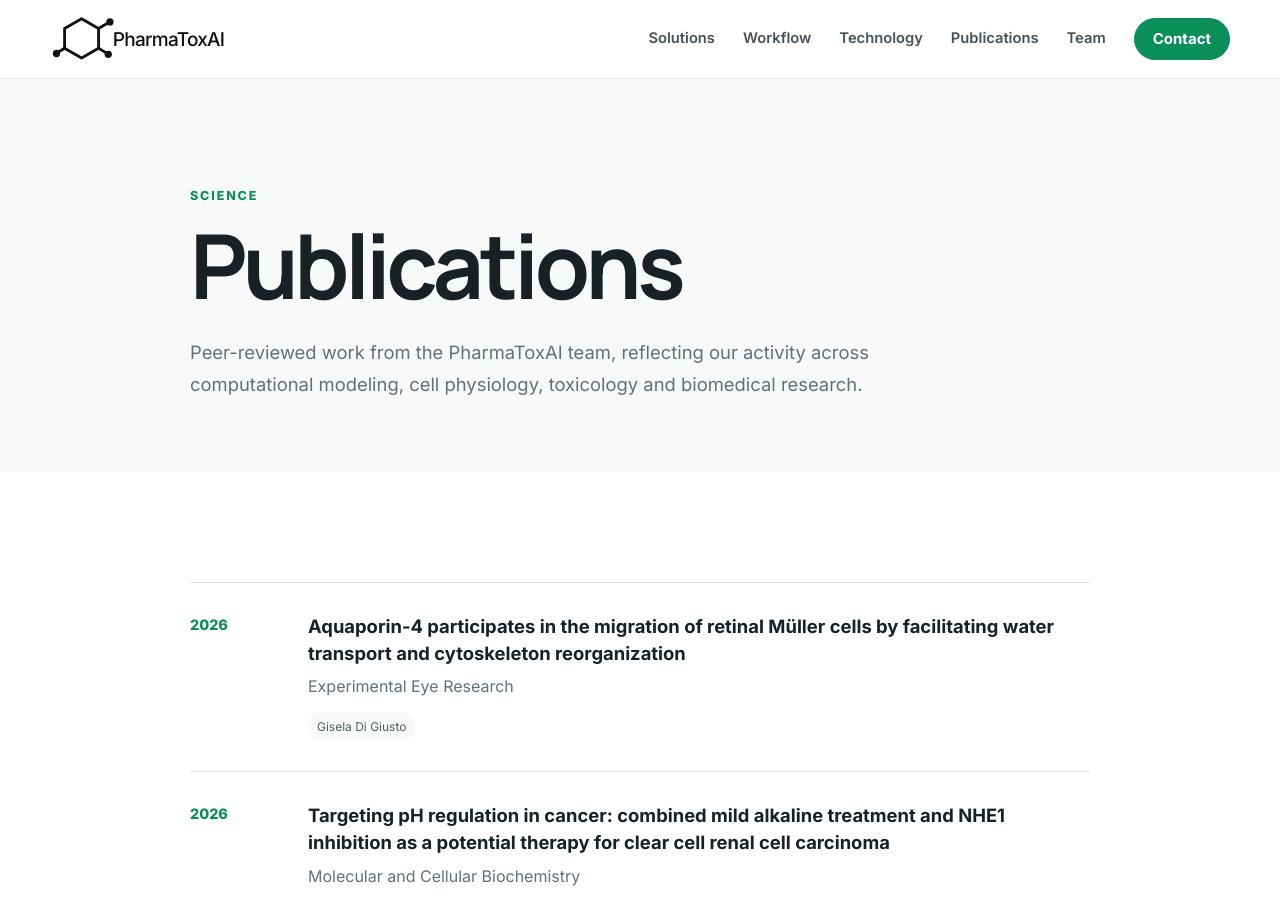
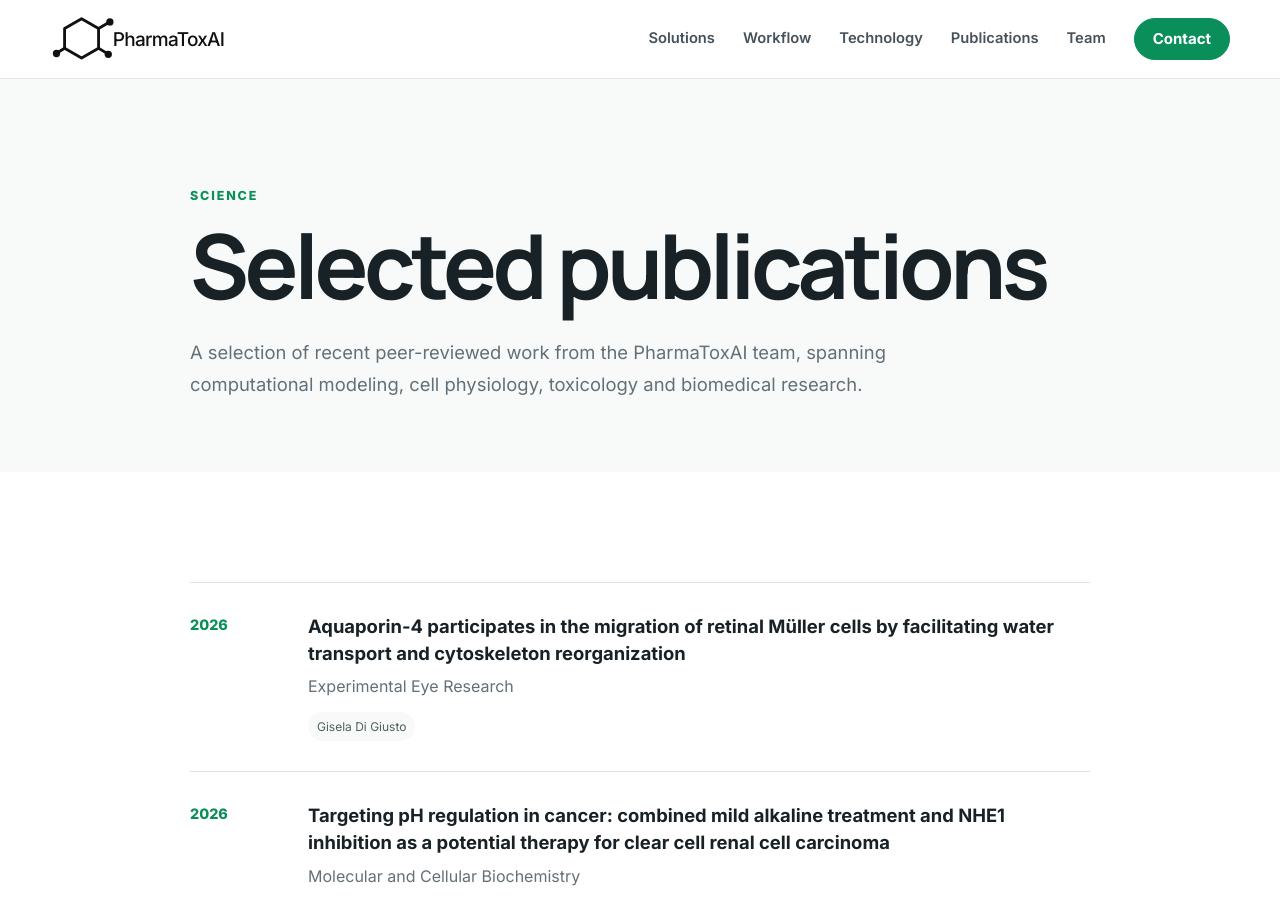
Before and after one commit to juanjosecas/PharmaToxAIweb, a Jekyll site: the page built from publications.html, in a window 1280 px wide and 900 px high. Built offline with Jekyll 4.4.1, drawn with Linux system fonts in a browser that asks for light colours; some of the changed text lies outside the part shown.

Commit message:
Clarify publications page scope

```diff
--- a/publications.html
+++ b/publications.html
@@ -1,14 +1,14 @@
 ---
 layout: default
 title: Publications
-description: Recent peer-reviewed publications from the PharmaToxAI team.
+description: Selected peer-reviewed publications from the PharmaToxAI team.
 permalink: /publications/
 ---
 <section class="content-hero section-light">
   <div class="container narrow">
     <p class="section-kicker">Science</p>
-    <h1>Publications</h1>
-    <p class="content-lead">Peer-reviewed work from the PharmaToxAI team, reflecting our activity across computational modeling, cell physiology, toxicology and biomedical research.</p>
+    <h1>Selected publications</h1>
+    <p class="content-lead">A selection of recent peer-reviewed work from the PharmaToxAI team, spanning computational modeling, cell physiology, toxicology and biomedical research.</p>
   </div>
 </section>
 <section class="section">
@@ -30,5 +30,6 @@ permalink: /publications/
         </article>
       {% endfor %}
     </div>
+    <p class="publication-note">Complete publication histories are available through the individual CONICET profiles in the <a href="{{ '/#team' | relative_url }}">Team</a> section.</p>
   </div>
 </section>
```
